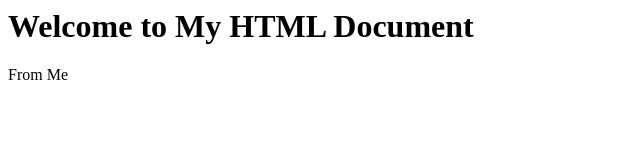
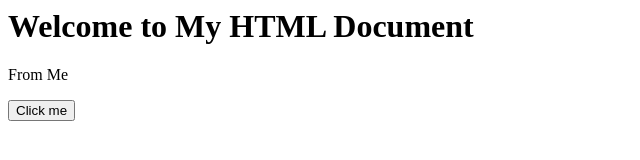
Before and after one commit to GH-bot-crypto/test, a plain HTML site: page index.html in a window 1280 px wide. Shown: the whole page, without its empty margins (0-640 px from the left). Drawn offline with Linux system fonts and the light colour scheme.

Commit message:
Add button and counter functionality to HTML document

```diff
--- a/index.html
+++ b/index.html
@@ -5,5 +5,17 @@
     <body>
         <h1>Welcome to My HTML Document</h1>
         <p>From Me</p>
-    </body>
+
+    <!-- create button of number counter -->
+    <script>
+        let count = 0;
+        const button = document.createElement('button');
+        button.textContent = 'Click me';
+        button.onclick = () => {
+            count++;
+            button.textContent = `Clicked ${count} times`;
+        };
+        document.body.appendChild(button);
+    </script>
+</body>
 </html>
```
